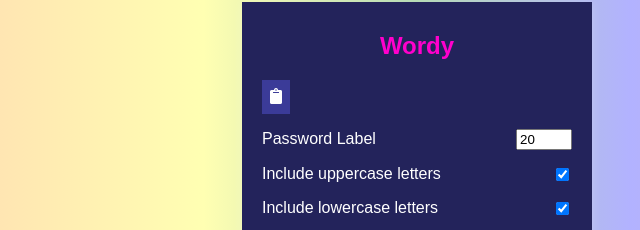
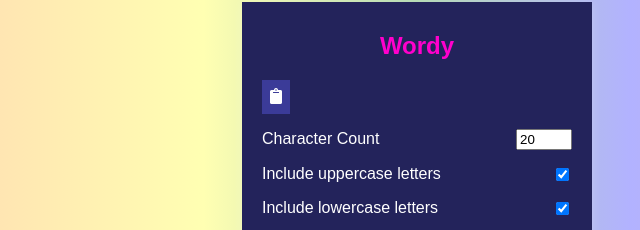
Before and after one commit to ahbenn86/Password-Generator, a plain HTML site: page index.html in a window 1280 px wide. Shown: the part 222-452 px from the top of the page, 223-863 px from the left. Drawn offline with Linux system fonts and the light colour scheme; a web font is replaced by a local one.

Commit message:
Update index.html

```diff
--- a/index.html
+++ b/index.html
@@ -25,7 +25,7 @@
       </div>
 	  <div class="settings">
 		  <div class="setting">
-			  <label>Password Label</label>
+			  <label>Character Count</label>
 			  <input type="number" id="length" min="4" max="20" value="20">
 		  </div>
 		  <div class="setting">
```
